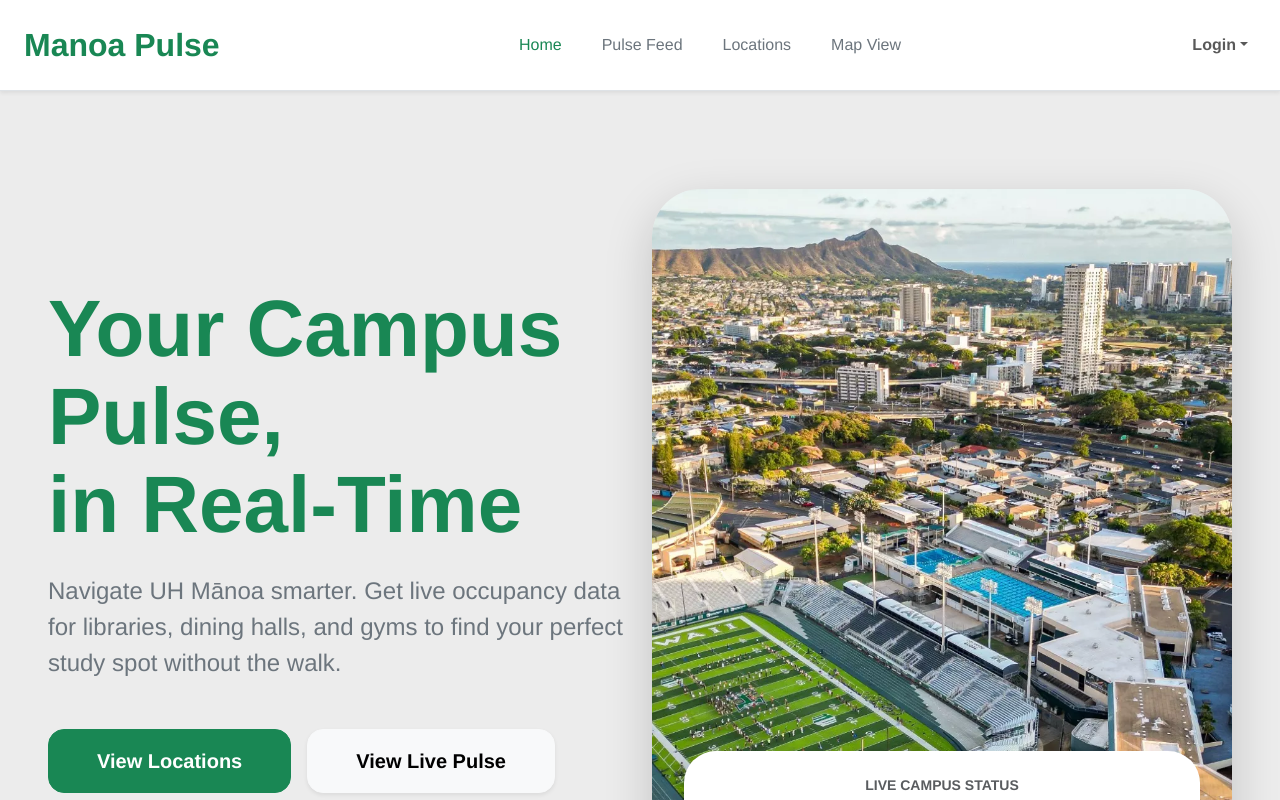
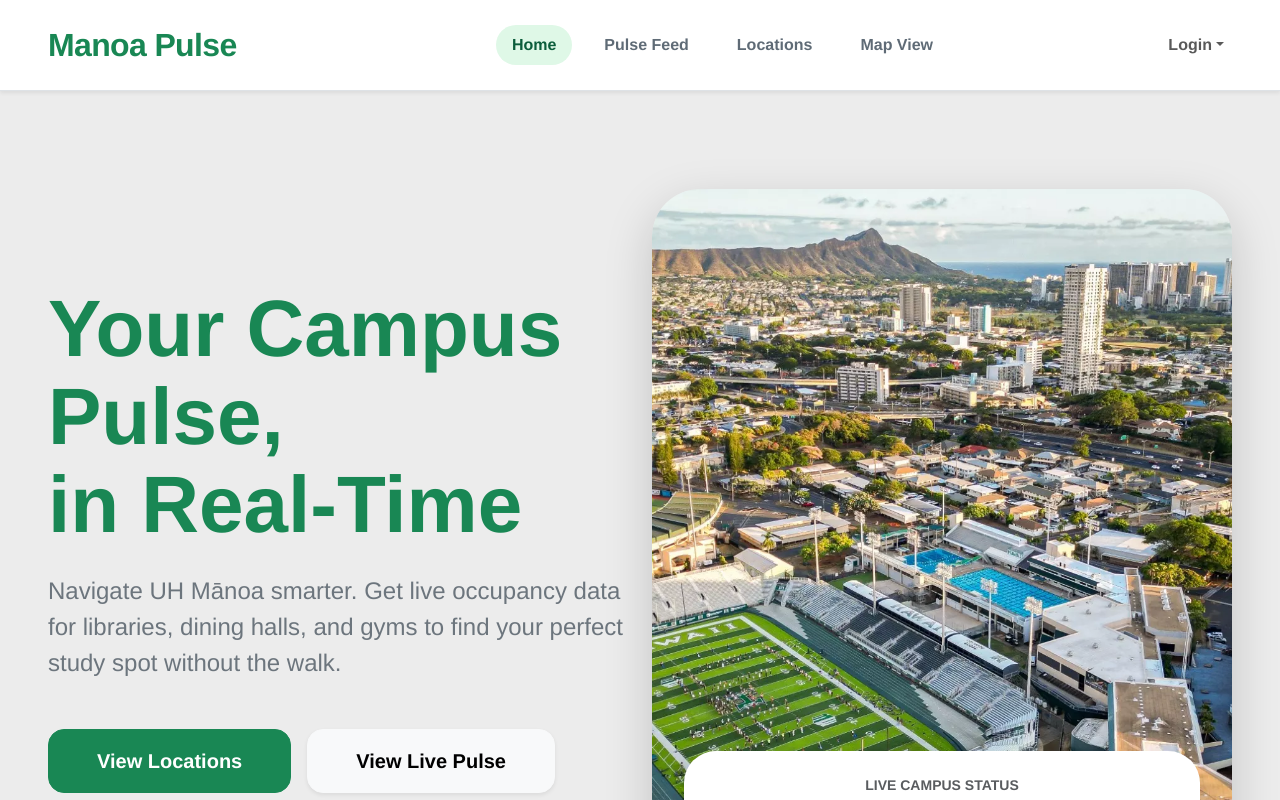
Before and after one commit to manoa-pulse/manoa-pulse, a Next.js app: page / in a window 1280 px wide. Shown: the top 800 px of the page. Built offline with nearby package versions, Linux system fonts and the light colour scheme; no server answers.

Commit message:
Update navbar.tsx

```diff
--- a/src/components/Navbar.tsx
+++ b/src/components/Navbar.tsx
@@ -2,105 +2,157 @@
 
 import { useSession } from 'next-auth/react';
 import { usePathname } from 'next/navigation';
+import Link from 'next/link';
 import { Container, Nav, Navbar, NavDropdown } from 'react-bootstrap';
-import { BoxArrowRight, Lock, PersonFill, PersonPlusFill } from 'react-bootstrap-icons';
+import {
+  BoxArrowRight,
+  Lock,
+  PersonFill,
+  PersonPlusFill,
+} from 'react-bootstrap-icons';
+
+type NavItem = {
+  label: string;
+  href: string;
+  protected?: boolean;
+  adminOnly?: boolean;
+};
+
+const navItems: NavItem[] = [
+  {
+    label: 'Home',
+    href: '/',
+  },
+  {
+    label: 'Pulse Feed',
+    href: '/pulse-feed',
+  },
+  {
+    label: 'Locations',
+    href: '/locations',
+  },
+  {
+    label: 'Map View',
+    href: '/map-view',
+  },
+  {
+    label: 'Submit Update',
+    href: '/submit',
+    protected: true,
+  },
+  {
+    label: 'Profile',
+    href: '/profile',
+    protected: true,
+  },
+  {
+    label: 'Admin',
+    href: '/admin',
+    protected: true,
+    adminOnly: true,
+  },
+];
 
 const NavBar: React.FC = () => {
   const { data: session, status } = useSession();
   const pathName = usePathname();
 
-  if (status === 'loading') return null;
+  if (status === 'loading') {
+    return null;
+  }
 
   const currentUser = session?.user?.email;
   const role = session?.user?.role;
 
+  const isActive = (href: string) => {
+    if (href === '/') {
+      return pathName === '/';
+    }
+
+    return pathName === href || pathName.startsWith(`${href}/`);
+  };
+
+  const visibleNavItems = navItems.filter((item) => {
+    if (item.protected && !currentUser) {
+      return false;
+    }
+
+    if (item.adminOnly && role !== 'ADMIN') {
+      return false;
+    }
+
+    return true;
+  });
+
   return (
-    <Navbar bg="white" expand="lg" className="border-bottom shadow-sm py-3">
-      <Container fluid className="px-4 position-relative">
+    <Navbar
+      bg="white"
+      expand="lg"
+      className="border-bottom shadow-sm py-3 sticky-top"
+      style={{
+        zIndex: 1000,
+      }}
+    >
+      <Container fluid className="px-4 px-lg-5">
         <Navbar.Brand
+          as={Link}
           href="/"
-          className="position-absolute opacity-0"
-          style={{ pointerEvents: 'none' }}
+          className="fw-bold text-success fs-2 me-5"
+          style={{
+            letterSpacing: '-0.04rem',
+          }}
         >
           Manoa Pulse
         </Navbar.Brand>
 
-        <Navbar.Brand href="/" className="fw-bold text-success fs-2">
-          Manoa Pulse
-        </Navbar.Brand>
+        <Navbar.Toggle
+          aria-controls="main-navbar"
+          className="border-0 shadow-none"
+        />
 
-        <Navbar.Toggle aria-controls="basic-navbar-nav" />
+        <Navbar.Collapse id="main-navbar">
+          <Nav className="mx-auto gap-lg-3 align-items-lg-center">
+            {visibleNavItems.map((item) => {
+              const active = isActive(item.href);
 
-        <Navbar.Collapse id="basic-navbar-nav">
-          <Nav className="mx-auto gap-4 fw-medium">
-            <Nav.Link href="/" active={pathName === '/'} className="text-success">
-              Home
-            </Nav.Link>
-
-            <Nav.Link
-              href="/pulse-feed"
-              active={pathName === '/pulse-feed'}
-              className="text-secondary"
-            >
-              Pulse Feed
-            </Nav.Link>
-
-            <Nav.Link
-              href="/locations"
-              active={pathName === '/locations'}
-              className="text-secondary"
-            >
-              Locations
-            </Nav.Link>
-
-            <Nav.Link
-              href="/map-view"
-              active={pathName === '/map-view'}
-              className="text-secondary"
-            >
-              Map View
-            </Nav.Link>
-
-            {currentUser && (
-              <>
+              return (
                 <Nav.Link
-                  href="/submit"
-                  active={pathName === '/submit'}
-                  className="text-secondary"
+                  key={item.href}
+                  as={Link}
+                  href={item.href}
+                  className="fw-semibold px-3 py-2 rounded-pill"
+                  style={{
+                    color: active ? '#0b5d3b' : '#5f6b76',
+                    backgroundColor: active ? '#dff8e7' : 'transparent',
+                    transition: 'all 0.2s ease',
+                  }}
                 >
-                  Submit Update
+                  {item.label}
                 </Nav.Link>
-
-                <Nav.Link
-                  href="/profile"
-                  active={pathName === '/profile'}
-                  className="text-secondary"
-                >
-                  Profile
-                </Nav.Link>
-              </>
-            )}
-
-            {currentUser && role === 'ADMIN' && (
-              <Nav.Link
-                id="admin-stuff-nav"
-                href="/admin"
-                active={pathName === '/admin'}
-                className="text-secondary"
-              >
-                Admin
-              </Nav.Link>
-            )}
+              );
+            })}
           </Nav>
 
-          <Nav>
+          <Nav className="align-items-lg-center">
             {session ? (
               <NavDropdown
                 id="login-dropdown"
                 title={currentUser}
                 align="end"
                 className="fw-semibold"
+                menuVariant="light"
               >
+                <NavDropdown.Item
+                  id="login-dropdown-change-password"
+                  as={Link}
+                  href="/auth/change-password"
+                >
+                  <Lock className="me-2" />
+                  Change Password
+                </NavDropdown.Item>
+
+                <NavDropdown.Divider />
+
                 <NavDropdown.Item
                   id="login-dropdown-sign-out"
                   href="/api/auth/signout"
@@ -108,24 +160,18 @@ const NavBar: React.FC = () => {
                   <BoxArrowRight className="me-2" />
                   Sign Out
                 </NavDropdown.Item>
-
-                <NavDropdown.Item
-                  id="login-dropdown-change-password"
-                  href="/auth/change-password"
-                >
-                  <Lock className="me-2" />
-                  Change Password
-                </NavDropdown.Item>
               </NavDropdown>
             ) : (
               <NavDropdown
                 id="login-dropdown"
                 title="Login"
                 align="end"
-                className="fw-semibold text-success"
+                className="fw-semibold"
+                menuVariant="light"
               >
                 <NavDropdown.Item
                   id="login-dropdown-sign-in"
+                  as={Link}
                   href="/auth/signin"
                 >
                   <PersonFill className="me-2" />
@@ -134,6 +180,7 @@ const NavBar: React.FC = () => {
 
                 <NavDropdown.Item
                   id="login-dropdown-sign-up"
+                  as={Link}
                   href="/auth/signup"
                 >
                   <PersonPlusFill className="me-2" />
```
